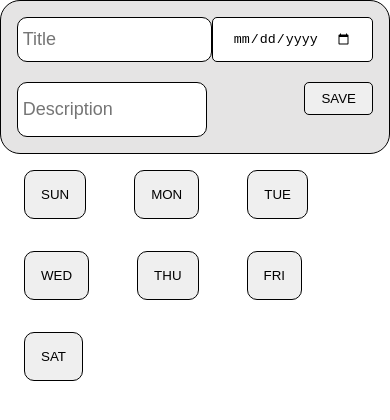
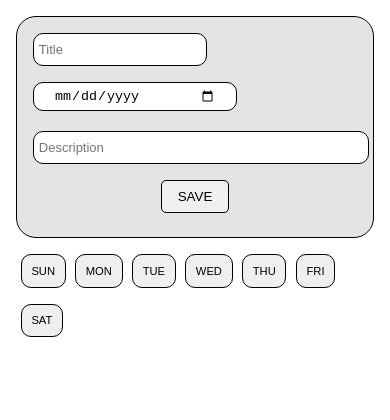
Before and after one commit to nikhilesh2010/day-planner, a React app: page / in a window 390 px wide. Built offline with nearby package versions, Linux system fonts and the light colour scheme.

Commit message:
added styling

```diff
--- a/src/components/Home.js
+++ b/src/components/Home.js
@@ -70,7 +70,7 @@ const Home = (props) => {
 
 
     return (
-        <>
+        <div className='body'>
             <form onSubmit={add}>
                 <div className="addPlan">
                     <div>
@@ -107,7 +107,7 @@ const Home = (props) => {
                 ))}
             </EventList>
 
-        </>
+        </div>
     )
 };
 
--- a/src/components/styles/home.css
+++ b/src/components/styles/home.css
@@ -1,3 +1,6 @@
+.body {
+    padding: 1rem;
+}
 .addPlan {
     background-color: rgb(229, 228, 228);
     border-radius: 20px;
@@ -19,7 +22,7 @@
 .addPlan .date {
     background-color: white;
     padding: 5px 20px;
-    border-radius: 5px;
+    border-radius: 10px;
     border: 1px solid black;
 }
 .addPlan .description {
@@ -64,3 +67,80 @@
     color: #fff;
     border: none;
 }
+
+@media only screen and (max-width: 795px){
+    .days button {
+        padding: 0.5rem;
+        font-size: 0.8rem;
+        margin: 1rem 1rem;
+    }
+}
+@media only screen and (max-width: 576px){
+    .days button {
+        padding: 0.6rem;
+        font-size: 0.7rem;
+        margin: 1rem 0.6rem;
+    }
+}
+@media only screen and (max-width: 472px){
+    .days button {
+        padding: 0.6rem;
+        font-size: 0.7rem;
+        margin: 1rem 0.3rem 0rem;
+    }
+    .addPlan div {
+        display: flex;
+        justify-content: center;
+        flex-direction: column;
+    }
+    .addPlan .title {
+        font-size: small;
+        padding: 0.5rem 0.3rem;
+        width: 50%;
+    }
+    .addPlan .date {
+        width: 50%;
+        margin: 1rem 0rem 0rem;
+    }
+    .addPlan .description {
+        font-size: small;
+        padding: 0.5rem 0.3rem;
+        width: 100%;
+    }
+    .addPlan .save{
+        height: max-content;
+        padding: 0.5rem 1rem;
+        margin: 1rem auto 0.5rem;
+    }
+}
+@media only screen and (max-width: 320px){
+    .days button {
+        padding: 0.6rem;
+        font-size: 0.7rem;
+        margin: 1rem 0.3rem 0rem;
+    }
+    .addPlan div {
+        display: flex;
+        justify-content: center;
+        flex-direction: column;
+    }
+    .addPlan .title {
+        font-size: small;
+        padding: 0.5rem 0.3rem;
+        width: 50%;
+    }
+    .addPlan .date {
+        width: 50%;
+        margin: 1rem 0rem 0rem;
+    }
+    .addPlan .description {
+        font-size: small;
+        padding: 0.5rem 0.3rem;
+        width: 100%;
+    }
+    .addPlan .save{
+        height: max-content;
+        padding: 0.5rem 1rem;
+        margin: 1rem auto 0.5rem;
+    }
+}
```
Also changed, not shown: build/asset-manifest.json, build/index.html, build/static/js/main.f3c8cfd4.js.LICENSE.txt (renamed from build/static/js/main.2701655e.js.LICENSE.txt), 4 other files.
